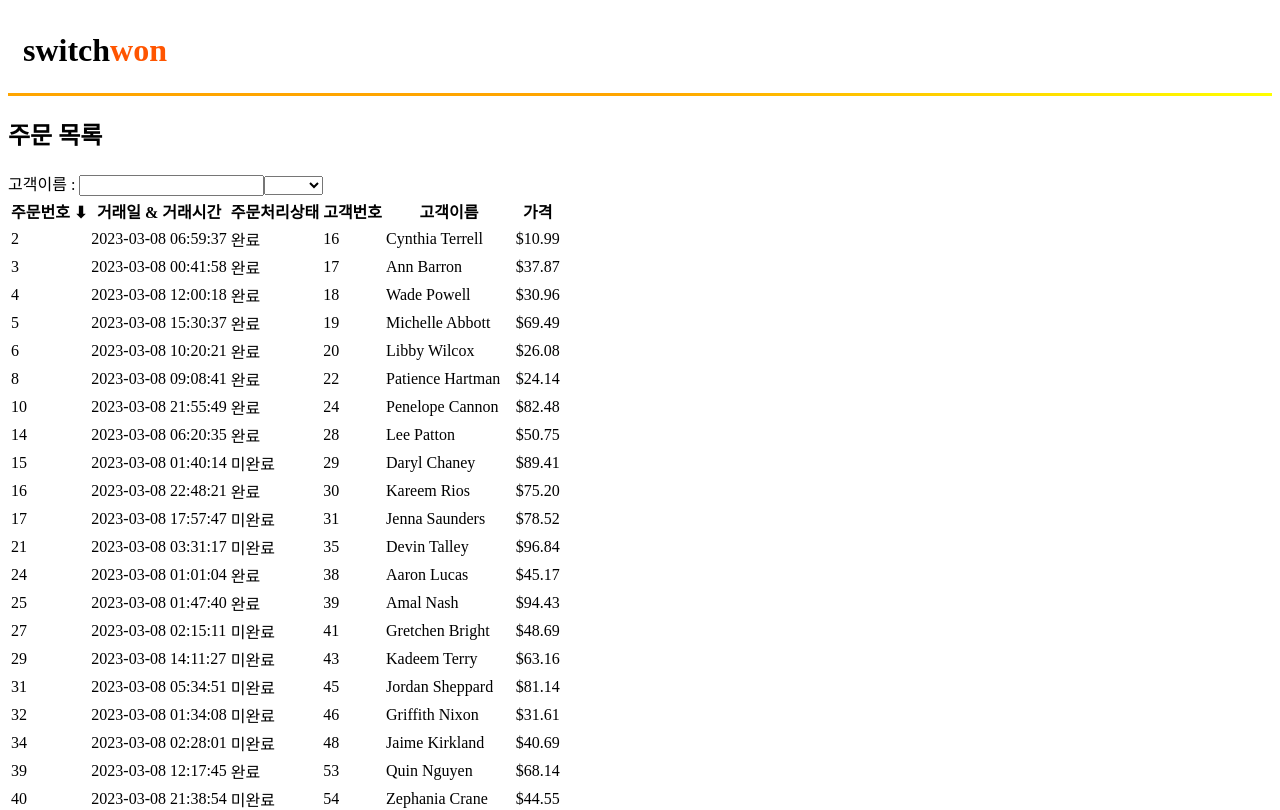
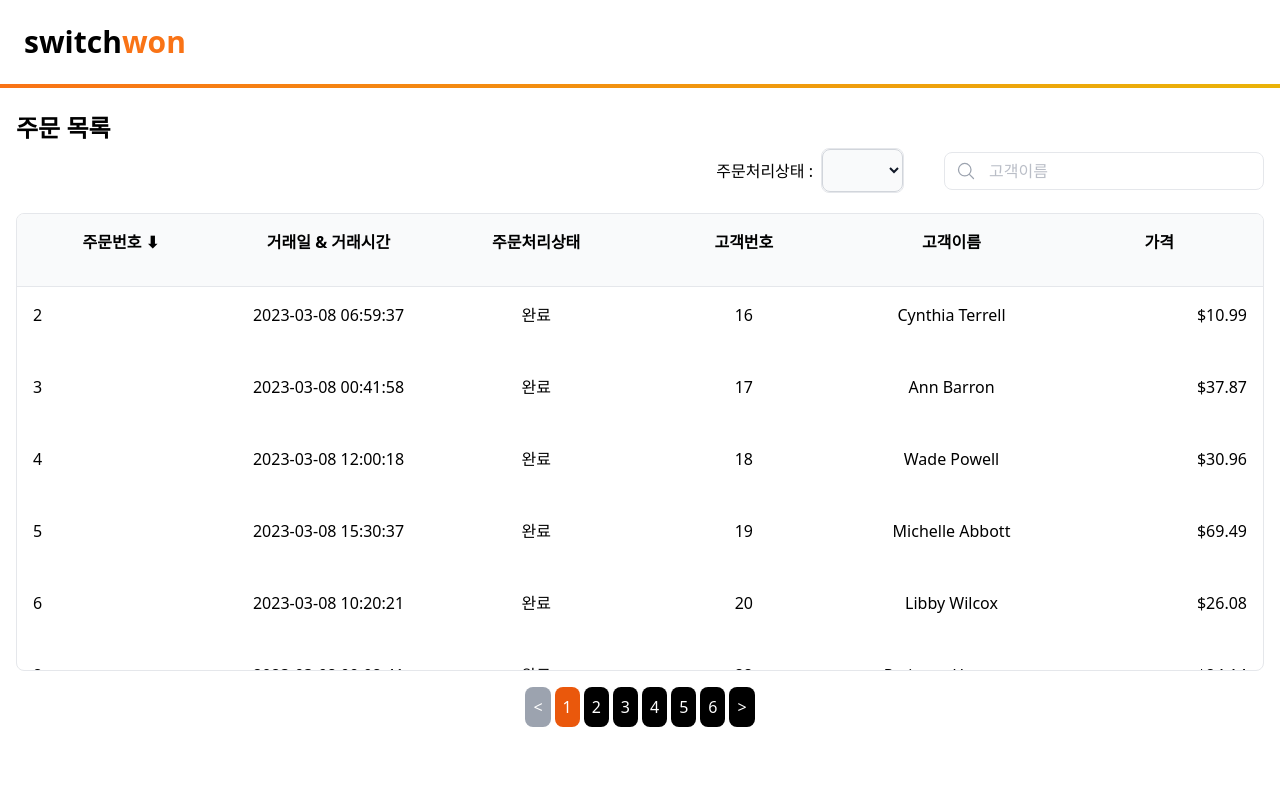
Before and after one commit to wanted-pre-7/pre-onboarding-9th-4-7, a React (Vite) app: page /orderlist in a window 1280 px wide. Shown: the top 810 px of the page. Built offline with nearby package versions, Linux system fonts and the light colour scheme.

Commit message:
feat: tailwind 추가, table 디자인 변경

```diff
--- /dev/null
+++ b/postcss.config.cjs
@@ -0,0 +1,6 @@
+module.exports = {
+  plugins: {
+    tailwindcss: {},
+    autoprefixer: {},
+  },
+}
--- a/src/components/common/Header.tsx
+++ b/src/components/common/Header.tsx
@@ -1,44 +1,15 @@
-import styled from "styled-components";
-
-const Positioner = styled.div`
-  width: 100%;
-`;
-
-const WhiteBackground = styled.div`
-  background: white;
-  display: flex;
-  height: auto;
-`;
-
-const HeaderContents = styled.div`
-  padding: 15px;
-  height: 55px;
-  display: flex;
-  flex-direction: row;
-  align-items: center;
-`;
-
-const GradientBorder = styled.div`
-  height: 3px;
-  background: linear-gradient(to right, Orange, Orange, yellow);
-`;
-
-const YellowSpan = styled.span`
-  color: #ff5500;
-`;
-
 const Header = () => {
   return (
-    <Positioner>
-      <WhiteBackground>
-        <HeaderContents>
-          <h1>
-            switch<YellowSpan>won</YellowSpan>
+    <div>
+      <div className="flex">
+        <div className="flex flex-row p-6 items-center">
+          <h1 className="text-3xl font-bold">
+            switch<span className="text-orange-500">won</span>
           </h1>
-        </HeaderContents>
-      </WhiteBackground>
-      <GradientBorder />
-    </Positioner>
+        </div>
+      </div>
+      <div className="h-1 bg-gradient-to-r from-orange-500 to-yellow-500" />
+    </div>
   );
 };
 
--- a/src/components/orderlist/OrderFilters.tsx
+++ b/src/components/orderlist/OrderFilters.tsx
@@ -16,14 +16,11 @@ const OrderFilters = ({
     updateCustomerName(e.target.value);
   };
   return (
-    <div>
-      고객이름 :{" "}
-      <input
-        onChange={handleChangeInput}
-        defaultValue={customer_name ? customer_name : ""}
-      />
+    <div className="mt-1 md:flex md:items-center md:justify-end pb-5">
+      <div className="flex mr-2">주문처리상태 : </div>
+      <div className="flex bg-white border rounded-lg mr-10">
         <select
-        className="w150"
+          className="bg-gray-50 border border-gray-300 text-gray-900 text-sm rounded-lg focus:ring-blue-500 focus:border-blue-500 block w-full p-2.5 dark:bg-gray-700 dark:border-gray-600 dark:placeholder-gray-400 dark:text-white dark:focus:ring-blue-500 dark:focus:border-blue-500"
           onChange={handleChangeSelect}
           value={status ? status : ""}
         >
@@ -32,6 +29,31 @@ const OrderFilters = ({
           <option value="false">미완료</option>
         </select>
       </div>
+      <div className="relative flex items-center mt-4 md:mt-0">
+        <span className="absolute">
+          <svg
+            xmlns="http://www.w3.org/2000/svg"
+            fill="none"
+            viewBox="0 0 24 24"
+            strokeWidth="1.5"
+            stroke="currentColor"
+            className="w-5 h-5 mx-3 text-gray-400 dark:text-gray-600"
+          >
+            <path
+              strokeLinecap="round"
+              strokeLinejoin="round"
+              d="M21 21l-5.197-5.197m0 0A7.5 7.5 0 105.196 5.196a7.5 7.5 0 0010.607 10.607z"
+            />
+          </svg>
+        </span>
+        <input
+          onChange={handleChangeInput}
+          placeholder="고객이름"
+          className="block w-full py-1.5 pr-5 text-gray-700 bg-white border border-gray-200 rounded-lg md:w-80 placeholder-gray-400/70 pl-11 rtl:pr-11 rtl:pl-5 dark:bg-gray-900 dark:text-gray-300 dark:border-gray-600 focus:border-blue-400 dark:focus:border-blue-300 focus:ring-blue-300 focus:outline-none focus:ring focus:ring-opacity-40"
+          defaultValue={customer_name ? customer_name : ""}
+        />
+      </div>
+    </div>
   );
 };
 
--- a/src/components/orderlist/OrderTable.tsx
+++ b/src/components/orderlist/OrderTable.tsx
@@ -12,37 +12,42 @@ const OrderTable = ({
   setSortConfig: (key: string) => void;
 }) => {
   return (
-    <div>
-      <table>
-        <thead>
-          <tr>
-            <th onClick={() => setSortConfig("id")}>
+    <div className="overflow-hidden border border-gray-200 dark:border-gray-700 md:rounded-lg">
+      <table className="min-w-full divide-y divide-gray-200 dark:divide-gray-700">
+        <thead className="bg-gray-50 dark:bg-gray-800">
+          <tr className="flex w-full mb-4">
+            <th className="p-4 w-1/4" onClick={() => setSortConfig("id")}>
               주문번호
               {sortKey === "id" ? (
                 <span>{sortDir === "asc" ? " ⬇︎" : " ⬆︎"}</span>
               ) : null}
             </th>
-            <th onClick={() => setSortConfig("transaction_time")}>
+            <th
+              className="p-4 w-1/4"
+              onClick={() => setSortConfig("transaction_time")}
+            >
               거래일 & 거래시간
               {sortKey === "transaction_time" ? (
                 <span>{sortDir === "asc" ? " ⬇︎" : " ⬆︎"}</span>
               ) : null}
             </th>
-            <th>주문처리상태</th>
-            <th>고객번호</th>
-            <th>고객이름</th>
-            <th>가격</th>
+            <th className="p-4 w-1/4">주문처리상태</th>
+            <th className="p-4 w-1/4">고객번호</th>
+            <th className="p-4 w-1/4">고객이름</th>
+            <th className="p-4 w-1/4">가격</th>
           </tr>
         </thead>
-        <tbody>
+        <tbody className="bg-grey-light flex flex-col items-center justify-between overflow-y-scroll w-full h-96">
           {data?.map((item) => (
-            <tr key={item.id}>
-              <td>{item.id}</td>
-              <td>{item.transaction_time}</td>
-              <td>{item.status ? "완료" : "미완료"}</td>
-              <td>{item.customer_id}</td>
-              <td>{item.customer_name}</td>
-              <td>{item.currency}</td>
+            <tr className="flex w-full mb-4" key={item.id}>
+              <td className="p-4 w-1/4">{item.id}</td>
+              <td className="p-4 w-1/4 text-center">{item.transaction_time}</td>
+              <td className="p-4 w-1/4 text-center">
+                {item.status ? "완료" : "미완료"}
+              </td>
+              <td className="p-4 w-1/4 text-center">{item.customer_id}</td>
+              <td className="p-4 w-1/4 text-center">{item.customer_name}</td>
+              <td className="p-4 w-1/4 text-right">{item.currency}</td>
             </tr>
           ))}
         </tbody>
--- a/src/components/orderlist/Pagination.tsx
+++ b/src/components/orderlist/Pagination.tsx
@@ -1,4 +1,3 @@
-import styled from "styled-components";
 import { getNumPages } from "../../utils/pageUtil";
 
 const Pagination = ({
@@ -14,67 +13,35 @@ const Pagination = ({
 
   return (
     <>
-      <Nav>
-        <Button
+      <nav className="flex justify-center items-center gap-1 m-4">
+        <button
+          className="border-none rounded-lg p-2 m-0 bg-black text-white text-base hover:bg-orange-600 disabled:bg-gray-400 disabled:cursor-not-allowed "
           onClick={() => setPage(String(Number(page) - 2))}
           disabled={page === "1"}
         >
           &lt;
-        </Button>
+        </button>
         {Array(numPages)
           .fill(0)
           .map((_, i) => (
-            <Button
-              key={i + 1}
+            <button
+              className="border-none rounded-lg p-2 m-0 bg-black text-white text-base hover:bg-orange-600 aria-selected:bg-orange-600 "
+              key={page + (i + 1)}
               onClick={() => setPage(i + "")}
-              aria-current={page == String(i + 1) ? "page" : undefined}
+              aria-selected={page == String(i + 1) ? true : false}
             >
               {i + 1}
-            </Button>
+            </button>
           ))}
-        <Button onClick={() => setPage(page)} disabled={page == numPages + ""}>
+        <button
+          className="border-none rounded-lg p-2 m-0 bg-black text-white text-base hover:bg-orange-600 disabled:bg-gray-400 disabled:cursor-not-allowed"
+          onClick={() => setPage(page)}
+          disabled={page == numPages + ""}
+        >
           &gt;
-        </Button>
-      </Nav>
+        </button>
+      </nav>
     </>
   );
 };
-
-const Nav = styled.nav`
-  display: flex;
-  justify-content: center;
-  align-items: center;
-  gap: 4px;
-  margin: 16px;
-`;
-
-const Button = styled.button`
-  border: none;
-  border-radius: 8px;
-  padding: 8px;
-  margin: 0;
-  background: black;
-  color: white;
-  font-size: 1rem;
-
-  &:hover {
-    background: tomato;
-    cursor: pointer;
-    transform: translateY(-2px);
-  }
-
-  &[disabled] {
-    background: grey;
-    cursor: revert;
-    transform: revert;
-  }
-
-  &[aria-current] {
-    background: tomato;
-    font-weight: bold;
-    cursor: revert;
-    transform: revert;
-  }
-`;
-
 export default Pagination;
--- a/src/index.css
+++ b/src/index.css
@@ -0,0 +1,3 @@
+@tailwind base;
+@tailwind components;
+@tailwind utilities;
--- a/src/main.tsx
+++ b/src/main.tsx
@@ -3,6 +3,7 @@ import { ReactQueryDevtools } from "@tanstack/react-query-devtools";
 import ReactDOM from "react-dom/client";
 import { RouterProvider } from "react-router-dom";
 import Router from "./Router";
+import "./index.css";
 
 const queryClient = new QueryClient();
 
--- a/src/pages/OrderList.tsx
+++ b/src/pages/OrderList.tsx
@@ -70,8 +70,11 @@ const OrderList = () => {
   };
 
   return (
-    <div>
-      <h2>주문 목록</h2>
+    <section className="container px-4 mx-auto">
+      <div className="flex flex-col mt-6">
+        <div className="-mx-4 -my-2 overflow-x-auto sm:-mx-6 lg:-mx-8">
+          <div className="inline-block min-w-full py-2 align-middle md:px-6 lg:px-8">
+            <h2 className="text-2xl font-bold">주문 목록</h2>
             <OrderFilters
               status={status}
               customer_name={customer_name}
@@ -90,6 +93,9 @@ const OrderList = () => {
               setPage={setPage}
             />
           </div>
+        </div>
+      </div>
+    </section>
   );
 };
 
--- /dev/null
+++ b/tailwind.config.cjs
@@ -0,0 +1,8 @@
+/** @type {import('tailwindcss').Config} */
+module.exports = {
+  content: ["./index.html", "./src/**/*.{js,ts,jsx,tsx}"],
+  theme: {
+    extend: {},
+  },
+  plugins: [],
+}
```
Also changed, not shown: package.json (+4 -4 lines). Lines whose indentation alone changed are shown as unchanged.
